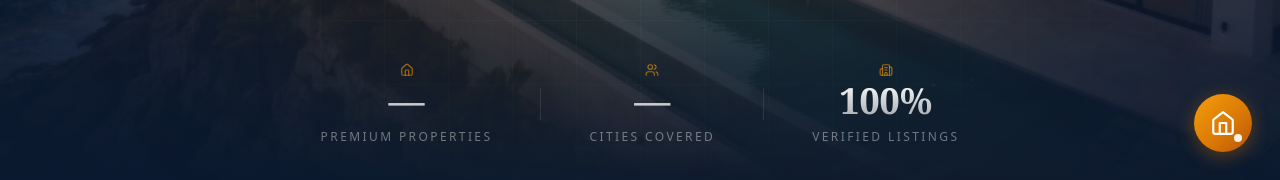
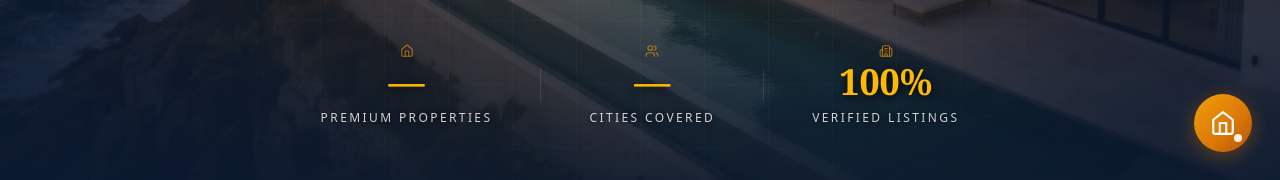
Before and after one commit to BonamGokulVenkat/Real-Estate-Frontend, a Next.js app: page / in a window 1280 px wide. Shown: the part 620-800 px from the top of the page. Built offline with nearby package versions, Linux system fonts and the light colour scheme; no server answers.

Commit message:
fix(hero): improve visibility and contrast of stat counts on scroll

```diff
--- a/components/common/HeroSection.tsx
+++ b/components/common/HeroSection.tsx
@@ -143,7 +143,7 @@ export default function HeroSection() {
       {/* Main Content */}
       <motion.div
         style={{ y: contentY, opacity }}
-        className="relative z-10 container mx-auto px-4 sm:px-6 lg:px-8 pt-20"
+        className="relative z-10 container mx-auto px-4 sm:px-6 lg:px-8 pt-24 pb-16 md:pb-24"
       >
         <div className="max-w-4xl mx-auto text-center">
           {/* Headline */}
@@ -308,11 +308,11 @@ export default function HeroSection() {
                     <stat.icon className="w-3.5 h-3.5 text-amber-500/60" />
                   </div>
 
-                  <div className="text-3xl md:text-4xl font-serif font-bold bg-gradient-to-b from-white to-white/60 bg-clip-text text-transparent tabular-nums">
+                  <div className="text-3xl md:text-4xl font-serif font-bold text-amber-400 drop-shadow-[0_2px_4px_rgba(0,0,0,0.8)] tabular-nums">
                     {stat.value}
                   </div>
 
-                  <div className="text-[10px] md:text-xs uppercase tracking-[0.2em] text-white/40 mt-2 font-medium">
+                  <div className="text-[10px] md:text-xs uppercase tracking-[0.2em] text-white/80 mt-2 font-medium drop-shadow-[0_1px_2px_rgba(0,0,0,0.8)]">
                     {stat.label}
                   </div>
                 </motion.div>
```
